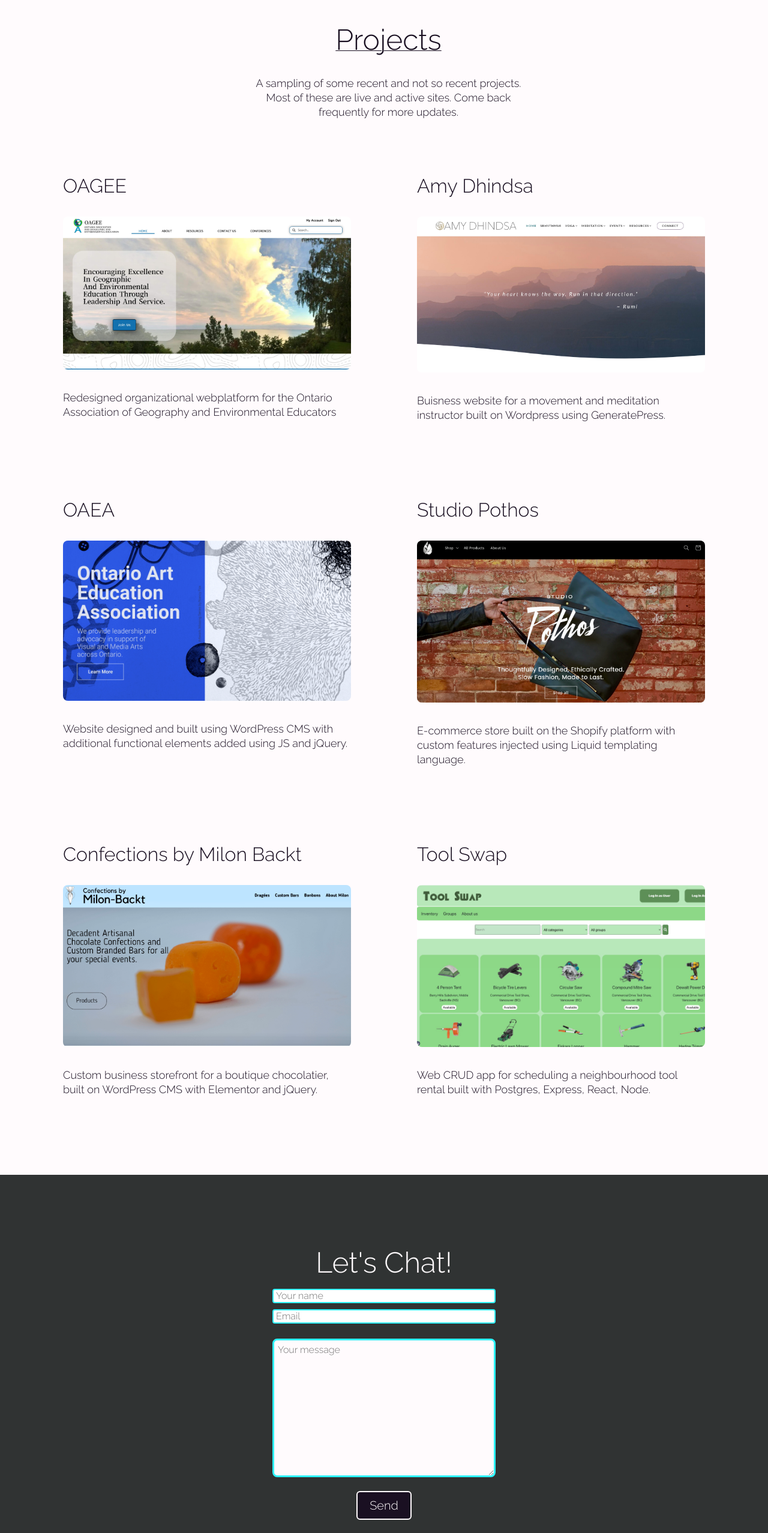
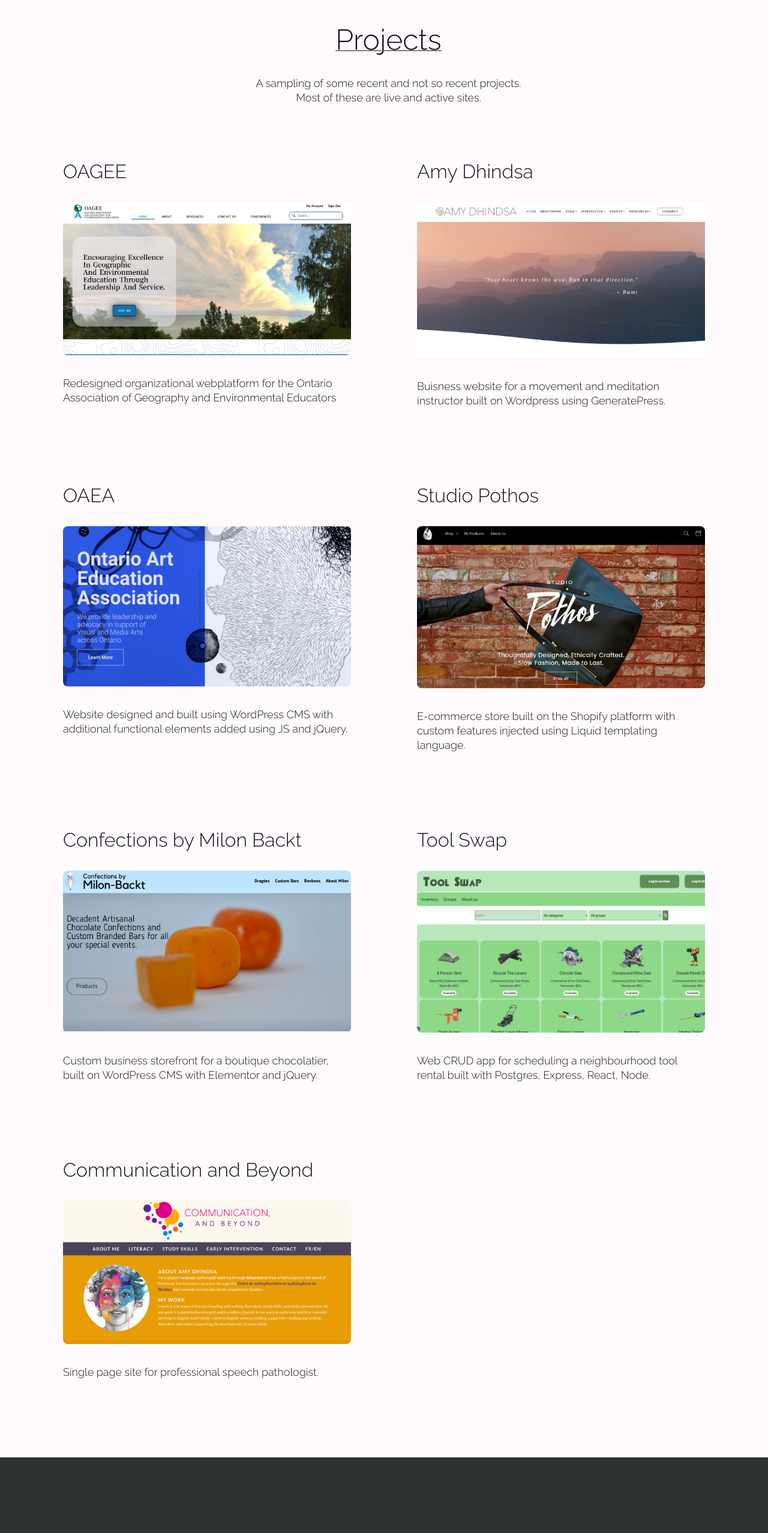
Before and after one commit to FortunateSmith/portfolio-styled-components, a React (Create React App) app: page / in a window 1280 px wide. Shown: the part 1740-4295 px from the top of the page at 60% size. Built offline with nearby package versions, Linux system fonts and the light colour scheme.

Commit message:
add com and beyond to projects

```diff
--- a/src/components/Projects/Projects.js
+++ b/src/components/Projects/Projects.js
@@ -27,6 +27,7 @@ const Projects = ({
   img4,
   img5,
   img6,
+  img7,
   headline,
   description,
   description2,
@@ -34,6 +35,8 @@ const Projects = ({
   description4,
   description5,
   description6,
+  description7,
+
   id,
   sectionDescription
   // topLine,
@@ -83,7 +86,7 @@ const Projects = ({
 
 
           <ProjectInfoRow>
-            {/* project #1 */}
+            {/* project #3 */}
             <InfoColumn>
               <Project>
                 <Anchor href="https://ontarioarteducationassociation.org">
@@ -95,7 +98,7 @@ const Projects = ({
                 <SubTitle>{description2}</SubTitle>
               </Project>
             </InfoColumn>
-            {/* project #2 */}
+            {/* project #4 */}
             <InfoColumn>
               <Project>
                 <Anchor href="https://studiopothos.com">
@@ -109,7 +112,7 @@ const Projects = ({
             </InfoColumn>
           </ProjectInfoRow>
           <ProjectInfoRow>
-            {/* project #3 */}
+            {/* project #5 */}
             <InfoColumn>
               <Project>
                 <Anchor href="https://confectionsbymilon-backt.ca">
@@ -121,7 +124,7 @@ const Projects = ({
                 <SubTitle>{description4}</SubTitle>
               </Project>
             </InfoColumn>
-            {/* project #4 */}
+            {/* project #6 */}
             <InfoColumn>
               <Project>
                 <Anchor href="https://github.com/FortunateSmith/ToolSwap">
@@ -134,6 +137,34 @@ const Projects = ({
               </Project>
             </InfoColumn>
           </ProjectInfoRow>
+
+
+          <ProjectInfoRow>
+            {/* project #7 */}
+            <InfoColumn>
+              <Project>
+                <Anchor href="https://communicationandbeyond.ca">
+                  <ProjectTitle>Communication and Beyond</ProjectTitle>
+                  <ImageWrapper>
+                    <Img src={img7} />
+                  </ImageWrapper>
+                </Anchor>
+                <SubTitle>{description7}</SubTitle>
+              </Project>
+            </InfoColumn>
+            {/* project #6
+            <InfoColumn>
+              <Project>
+                <Anchor href="https://github.com/FortunateSmith/ToolSwap">
+                  <ProjectTitle>Tool Swap</ProjectTitle>
+                  <ImageWrapper>
+                    <Img src={img} />
+                  </ImageWrapper>
+                </Anchor>
+                <SubTitle>{description}</SubTitle>
+              </Project>
+            </InfoColumn> */}
+          </ProjectInfoRow>
         </Fade>
       </Container>
     </ProjectSection>
--- a/src/pages/HomePage/ProjectData.js
+++ b/src/pages/HomePage/ProjectData.js
@@ -4,7 +4,7 @@ export const homeObjFive = {
   primary: false,
   imgStart: "start",
   lightTopLine: false,
-  sectionDescription: "A sampling of some recent and not so recent projects. Most of these are live and active sites. Come back frequently for more updates.",
+  sectionDescription: "A sampling of some recent and not so recent projects. Most of these are live and active sites.",
   lightText: false,
   lightTextDesc: false,
   headline: "Projects",
@@ -14,6 +14,7 @@ export const homeObjFive = {
   description4: "Custom business storefront for a boutique chocolatier, built on WordPress CMS with Elementor and jQuery.",
   description5: "Buisness website for a movement and meditation instructor built on Wordpress using GeneratePress.",
   description6:  "Redesigned organizational webplatform for the Ontario Association of Geography and Environmental Educators",
+  description7:  "Single page site for professional speech pathologist.",
   buttonLabel: "",
   img: require("../../images/ToolSwap.jpeg"),
   img2: require("../../images/OAEA.png"),
@@ -21,7 +22,8 @@ export const homeObjFive = {
   img4: require("../../images/MilonBackt.jpeg"),
   img5: require("../../images/Amy-Dhindsa.jpg"),
   img6: require("../../images/OAGEE-Homepage.jpg"),
+  img7: require("../../images/Communication-and-Beyond.jpg"),
   start: "",
-  alt: "Image",
+  alt: "Image link to site",
   viewButton: false,
 };
```
Also changed, not shown: src/images/Communication-and-Beyond.jpg (added).
